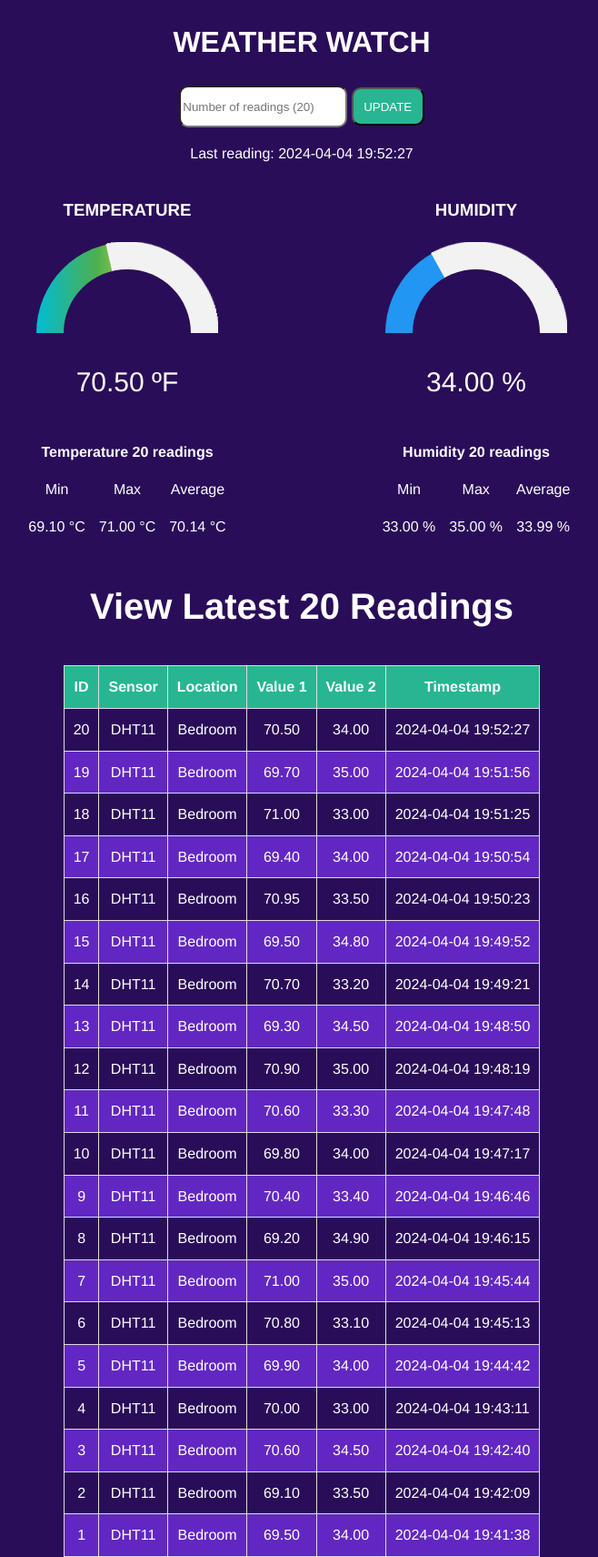
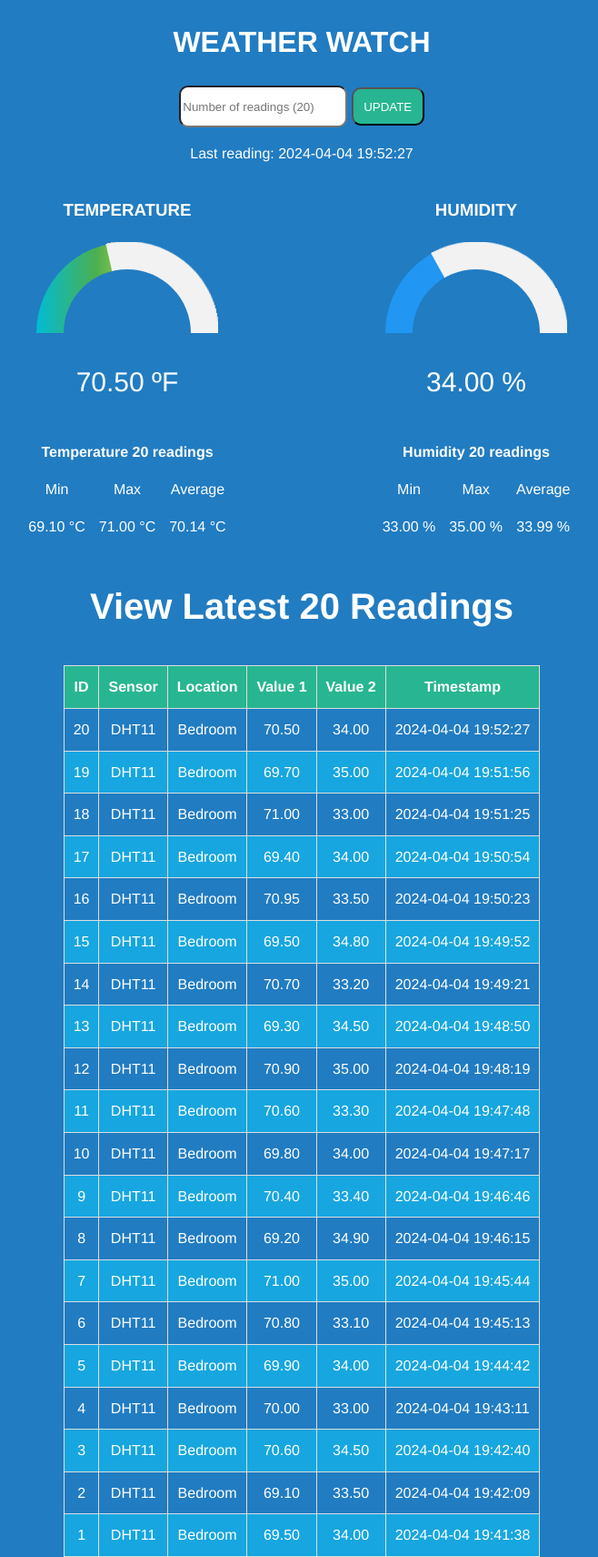
Before and after one commit to itsreverence/Weather-Warning, a PHP site: page /esp-weather-station.php in a window 1280 px wide. Shown: the whole page at 91% size, without its empty margins (308-966 px from the left). Run offline with PHP 8.4, Linux system fonts and the light colour scheme; data comes from the database, SQL or seed files in the repository; data that the repository does not hold is empty.

Commit message:
Update theme

```diff
--- a/esp-style.css
+++ b/esp-style.css
@@ -5,7 +5,7 @@ body {
     font-family: 'Helvetica Neue', Arial, sans-serif;
     color: #ffffff;
     /*background: linear-gradient(90deg, rgba(131,58,180,1) 0%, rgba(58,118,127,1) 50%, rgba(252,176,69,1) 100%);*/
-    background: #2a0d58;
+    background: #217cc2;
     line-height: 1.6;
     top: 50%;
     left: 50%;
@@ -35,7 +35,7 @@ h2 {
 .header {
     margin: 0 0 0 0;
     /*background: linear-gradient(0deg, rgba(34,193,195,1) 0%, rgba(94,94,78,1) 100%);*/
-    background: #2a0d58;
+    background: #217cc2;
     color: white;
     border-radius: 10px;
 }
@@ -86,7 +86,7 @@ h1 {
     width: 8.75rem;
     height: 4.375rem;
     margin-left: -4.375rem;
-    background: #2a0d58; /* White for contrast */
+    background: #217cc2; /* White for contrast */
     border-radius: 50% 50% 50% 50% / 100% 100% 0% 0%;
 }
 
@@ -129,7 +129,7 @@ h1 {
 }
 
 #tableReadings tr:nth-child(even){
-    background-color: #6227c2;
+    background-color: #17a6df;
 }
 
 #tableReadings tr:hover {
```
